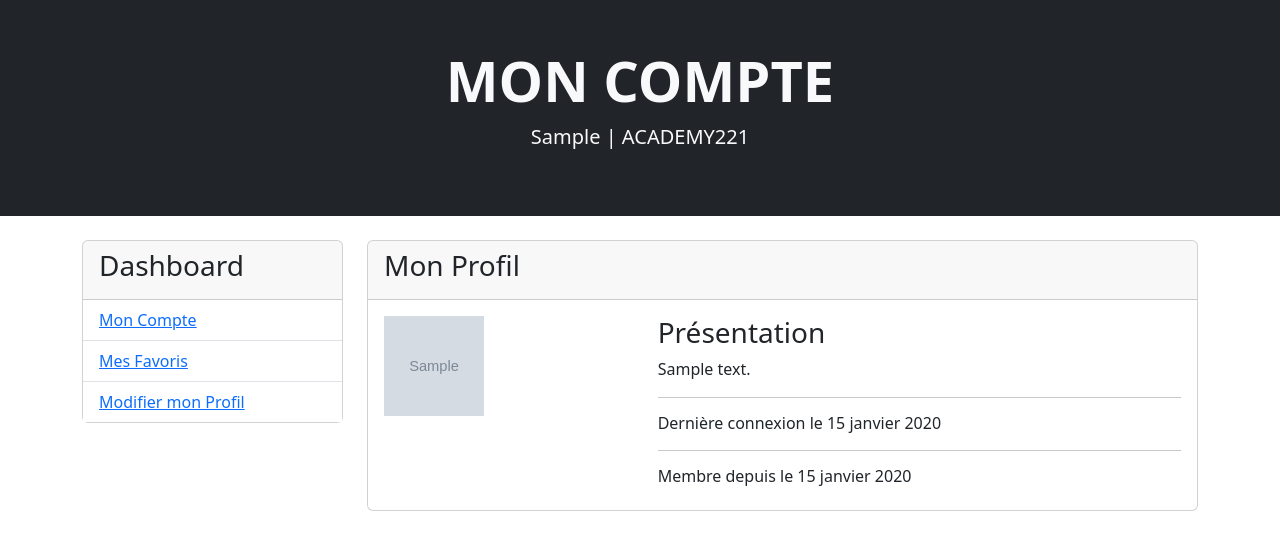
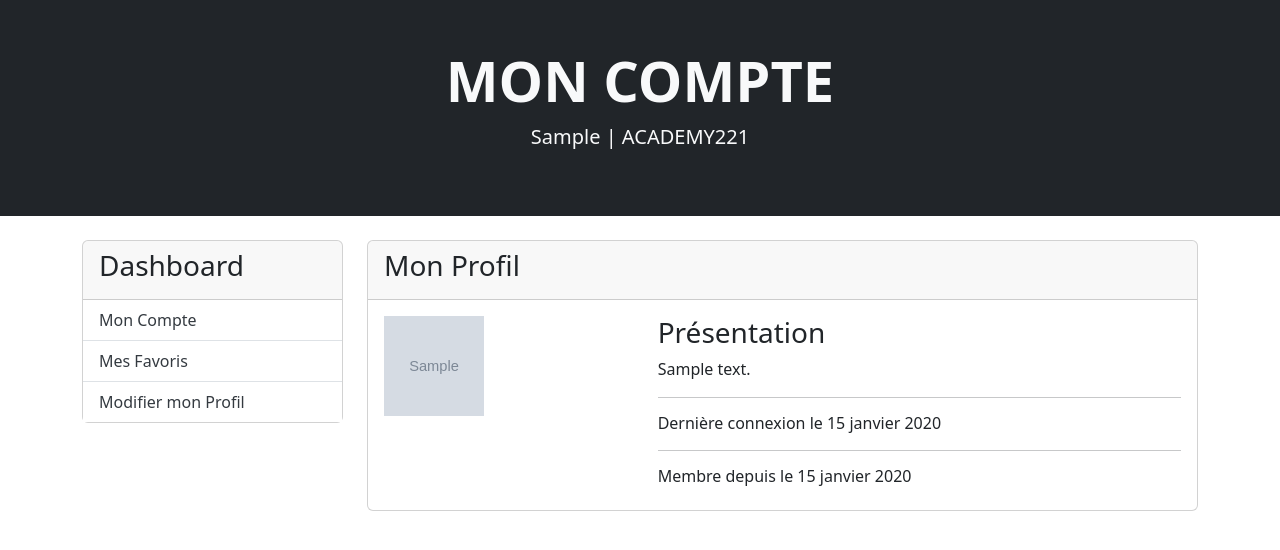
Before and after one commit to souleymanediallo/academy221, a Django app: page /accounts/dashboard/ in a window 1280 px wide. Shown: the part 57-607 px from the top of the page. Run offline with Django 5.2, Linux system fonts and the light colour scheme; a user stored in the database is signed in; tables that the repository leaves empty hold one stand-in row (values such as "Sample post"); grey boxes marked "Sample" are stand-in pictures.

Commit message:
add static

```diff
--- /dev/null
+++ b/pages/static/css/style.css
@@ -0,0 +1,4 @@
+a {
+    color:#343a40;
+    text-decoration:none;
+}
--- a/templates/layout.html
+++ b/templates/layout.html
@@ -1,10 +1,12 @@
 <!doctype html>
-<html lang="en">
+{% load static %}
+<html lang="fr">
   <head>
     <meta charset="utf-8">
     <meta name="viewport" content="width=device-width, initial-scale=1">
     <title>Academy221</title>
     <link href="https://cdn.jsdelivr.net/npm/bootstrap@5.3.3/dist/css/bootstrap.min.css" rel="stylesheet" integrity="sha384-QWTKZyjpPEjISv5WaRU9OFeRpok6YctnYmDr5pNlyT2bRjXh0JMhjY6hW+ALEwIH" crossorigin="anonymous">
+    <link rel="stylesheet" type="text/css" href="{% static 'css/style.css' %}">
   </head>
   <body>
     {% include 'partials/header.html' %}
```
